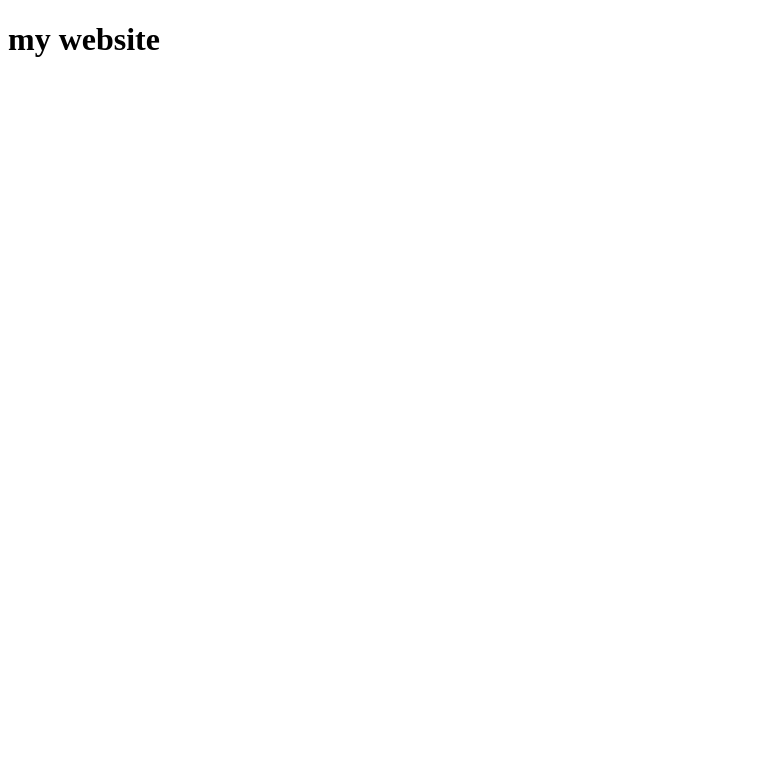
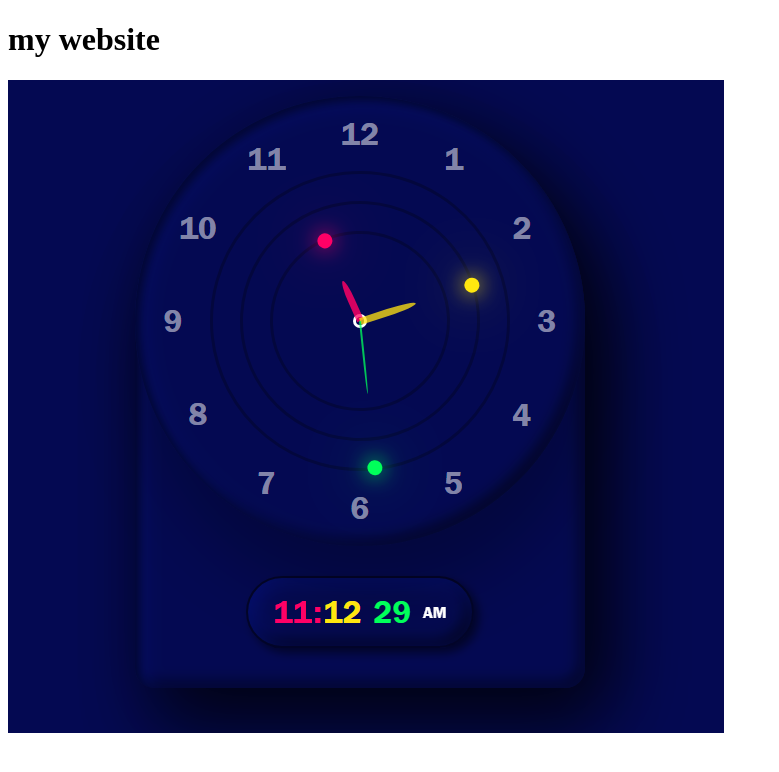
Before and after one commit to Goldlee001/first-com, a plain HTML site: page index.html in a window 1280 px wide. Shown: the whole page, without its empty margins (0-779 px from the left). Drawn offline with Linux system fonts and the light colour scheme.

Commit message:
second commit

```diff
--- a/index.html
+++ b/index.html
@@ -8,6 +8,6 @@
 <body>
     <h1>my website</h1>
 
-    <img src="" alt="">
+    <img src="./img/10.07.2024_11.12.42_REC.png" alt="">
 </body>
 </html>
```
